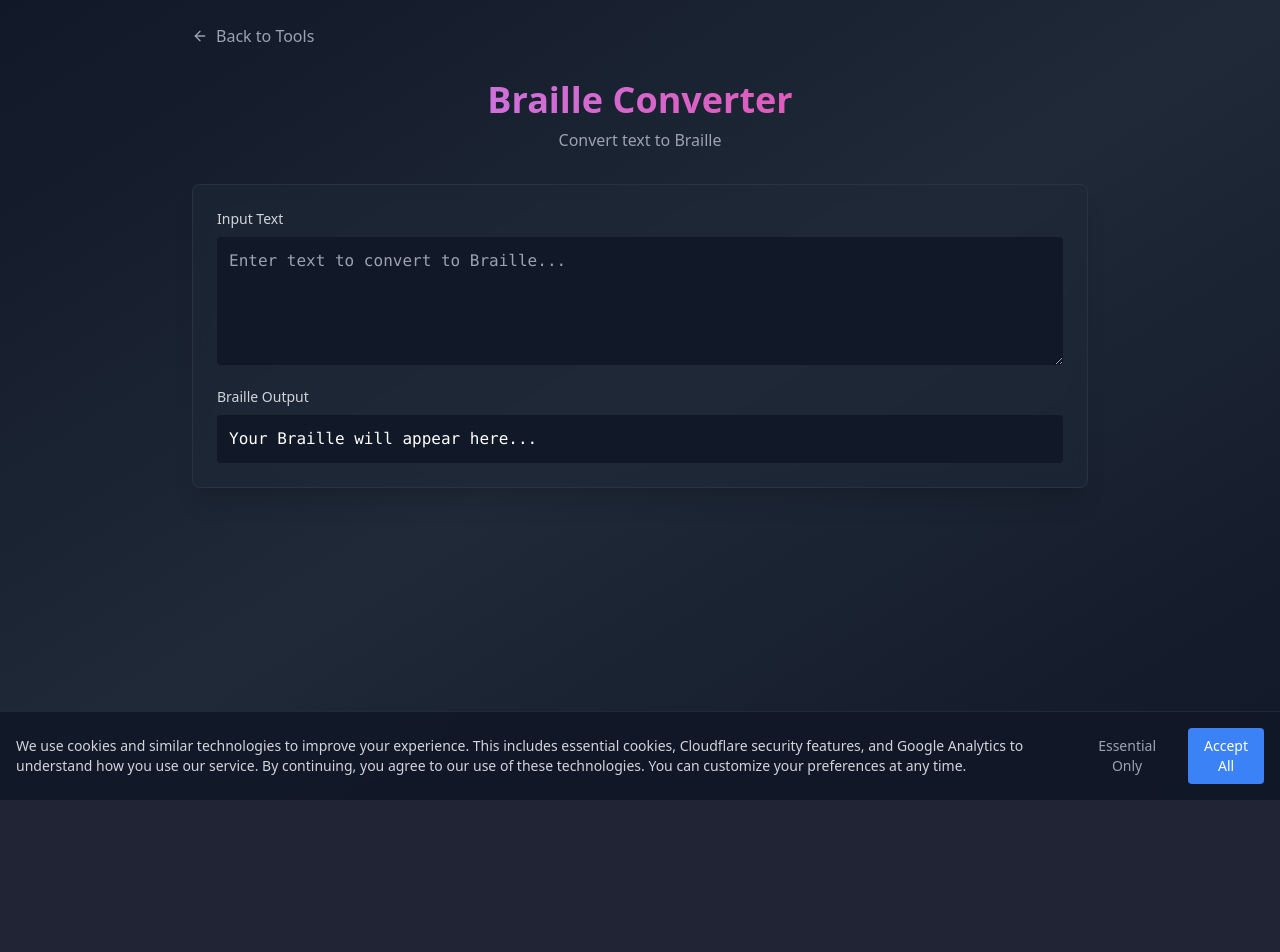
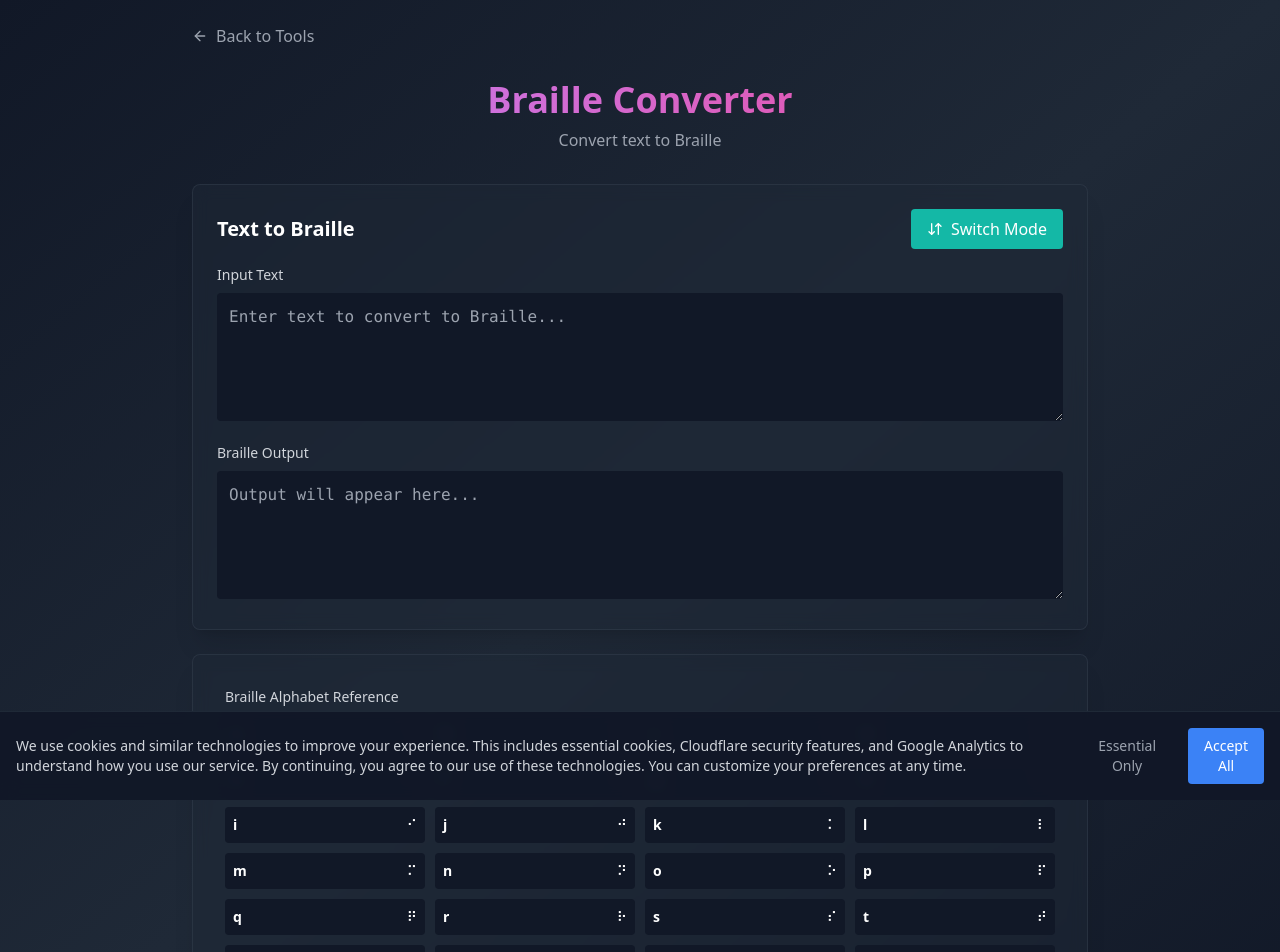
Before and after one commit to TCDev69/multitool, a React (Vite) app: page /braille in a window 1280 px wide. Shown: the top 952 px of the page. Before the commit the page ends 800 px from the top, so only its background shows below. Built offline with nearby package versions, Linux system fonts and the light colour scheme.

Commit message:
Added braille to text

```diff
--- a/src/pages/BrailleConverter.tsx
+++ b/src/pages/BrailleConverter.tsx
@@ -1,12 +1,13 @@
 import React, { useState } from "react";
 import { Link } from "react-router-dom";
-import { ArrowLeft } from "lucide-react";
+import { ArrowLeft, ArrowDownUp } from "lucide-react";
 import { PageHeader } from "../components/PageHeader";
 import { Card } from "../components/Card";
 
 export default function BrailleConverter() {
   const [input, setInput] = useState("");
   const [braille, setBraille] = useState("");
+  const [isBrailleToText, setIsBrailleToText] = useState(true); // Nuovo stato per gestire la modalità di conversione
 
   const brailleAlphabet: { [key: string]: string } = {
     a: "⠁",
@@ -35,7 +36,22 @@ export default function BrailleConverter() {
     x: "⠭",
     y: "⠽",
     z: "⠵",
-    " ": " ",
+    " ": " "
+  };
+
+  const brailleToText = (brailleText: string) => {
+    const reverseBrailleAlphabet = Object.entries(brailleAlphabet).reduce(
+      (acc, [key, value]) => {
+        acc[value] = key;
+        return acc;
+      },
+      {} as { [key: string]: string }
+    );
+
+    return brailleText
+      .split("")
+      .map((char) => reverseBrailleAlphabet[char] || "")
+      .join("");
   };
 
   const convertToBraille = (text: string) => {
@@ -49,7 +65,17 @@ export default function BrailleConverter() {
   const handleInputChange = (e: React.ChangeEvent<HTMLTextAreaElement>) => {
     const text = e.target.value;
     setInput(text);
-    setBraille(convertToBraille(text));
+    if (isBrailleToText) {
+      setBraille(convertToBraille(text));
+    } else {
+      setBraille(brailleToText(text));
+    }
+  };
+
+  const toggleConversionMode = () => {
+    setIsBrailleToText(!isBrailleToText);
+    setBraille(""); // Resetta il Braille ogni volta che si cambia modalità
+    setInput(""); // Resetta l'input
   };
 
   return (
@@ -65,31 +91,78 @@ export default function BrailleConverter() {
 
         <PageHeader
           title="Braille Converter"
-          description="Convert text to Braille"
+          description={
+            isBrailleToText
+              ? "Convert text to Braille"
+              : "Convert Braille to text"
+          }
           gradient="from-purple-400 to-pink-500"
         />
 
         <Card>
+          <div className="flex justify-between items-center mb-4">
+            <h2 className="text-xl font-semibold">
+              {isBrailleToText ? "Text to Braille" : "Braille to Text"}
+            </h2>
+            <button
+              onClick={toggleConversionMode}
+              className="flex items-center gap-2 px-4 py-2 bg-teal-500 rounded hover:bg-teal-600 transition-colors"
+            >
+              <ArrowDownUp className="h-4 w-4" />
+              Switch Mode
+            </button>
+          </div>
           <div className="space-y-4">
             <div>
               <label className="block text-sm font-medium text-gray-300 mb-2">
-                Input Text
+                {isBrailleToText ? "Input Text" : "Input Braille"}
               </label>
               <textarea
                 value={input}
                 onChange={handleInputChange}
                 className="w-full h-32 bg-gray-900 rounded p-3 text-white font-mono focus:ring-2 focus:ring-purple-500 focus:outline-none"
-                placeholder="Enter text to convert to Braille..."
+                placeholder={
+                  isBrailleToText
+                    ? "Enter text to convert to Braille..."
+                    : "Enter Braille to convert to text..."
+                }
               />
             </div>
 
             <div>
               <label className="block text-sm font-medium text-gray-300 mb-2">
-                Braille Output
+                {isBrailleToText ? "Braille Output" : "Text Output"}
               </label>
-              <pre className="w-full bg-gray-900 rounded p-3 text-white font-mono">
-                {braille || "Your Braille will appear here..."}
-              </pre>
+
+              <textarea
+                value={braille}
+                readOnly
+                className="w-full h-32 bg-gray-900 rounded p-3 text-white font-mono cursor-pointer"
+                placeholder="Output will appear here..."
+              />
+            </div>
+          </div>
+        </Card>
+
+        <div className="my-6" />
+
+        <Card>
+          <div className="p-2 rounded">
+            <h3 className="text-sm font-medium text-gray-300 mb-2">
+              Braille Alphabet Reference
+            </h3>
+            <div className="grid grid-cols-2 sm:grid-cols-3 md:grid-cols-4 gap-2 text-sm">
+              {Object.entries(brailleAlphabet)
+                .filter(([char]) => char !== " ")
+                .map(([char, code]) => (
+                  <div
+                    key={char}
+                    className="flex justify-between bg-gray-900 p-2 rounded"
+                  >
+                    <span className="font-bold">{char}</span>
+                    <span className="font-mono">{code}</span>
+                  </div>
+                ))}
             </div>
           </div>
         </Card>
--- a/src/pages/MorseCode.tsx
+++ b/src/pages/MorseCode.tsx
@@ -156,7 +156,12 @@ export default function MorseCode() {
               />
             </div>
 
-            <div className="bg-gray-900 p-4 rounded">
+
+          </div>
+        </Card>
+        <div className="my-6" />
+        <Card>
+        <div className="p-2 rounded">
               <h3 className="text-sm font-medium text-gray-300 mb-2">
                 Morse Code Reference
               </h3>
@@ -166,7 +171,7 @@ export default function MorseCode() {
                   .map(([char, code]) => (
                     <div
                       key={char}
-                      className="flex justify-between bg-gray-800 p-2 rounded"
+                      className="flex justify-between bg-gray-900 p-2 rounded"
                     >
                       <span className="font-bold">{char}</span>
                       <span className="font-mono">{code}</span>
@@ -174,7 +179,6 @@ export default function MorseCode() {
                   ))}
               </div>
             </div>
-          </div>
         </Card>
       </div>
     </div>
```
